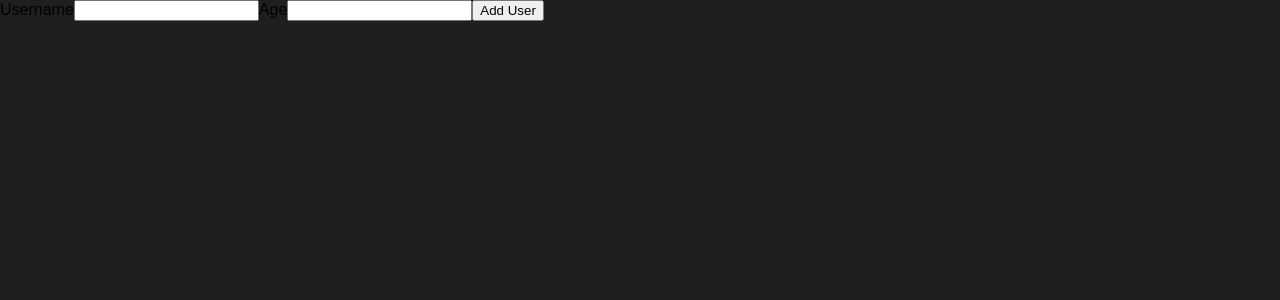
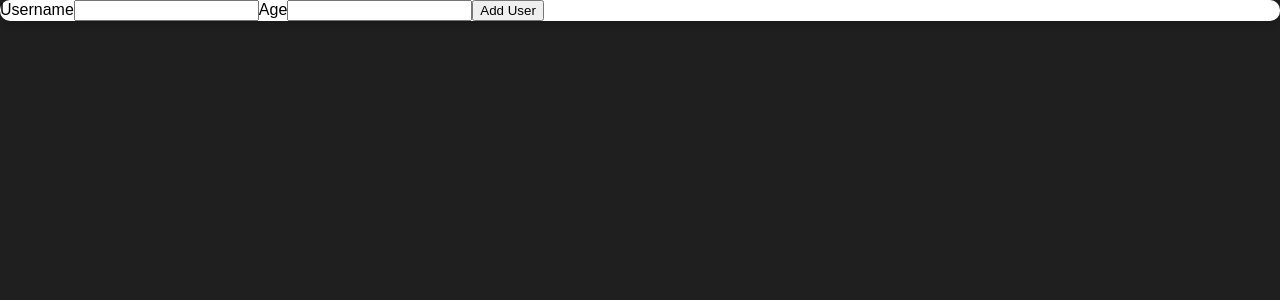
Before and after one commit to ArslanInfinite/user_index, a React (Create React App) app: page / in a window 1280 px wide. Shown: the top 300 px of the page. Built offline with nearby package versions, Linux system fonts and the light colour scheme.

Commit message:
card module and card importing to respective components

```diff
--- a/src/components/UI/Card.js
+++ b/src/components/UI/Card.js
@@ -1,6 +1,8 @@
+import classes from './Card.module.css'
+
 const Card = props => {
   return (
-    <div className=''>
+    <div className={classes.card}>
       {props.children}
     </div>
   )
--- a/src/components/UI/Card.module.css
+++ b/src/components/UI/Card.module.css
@@ -1,4 +1,5 @@
 .card {
   background-color: white;
   box-shadow: 0 2px 8px rgba(0, 0, 0, 0.26);
+  border-radius: 10px;
 }
```
